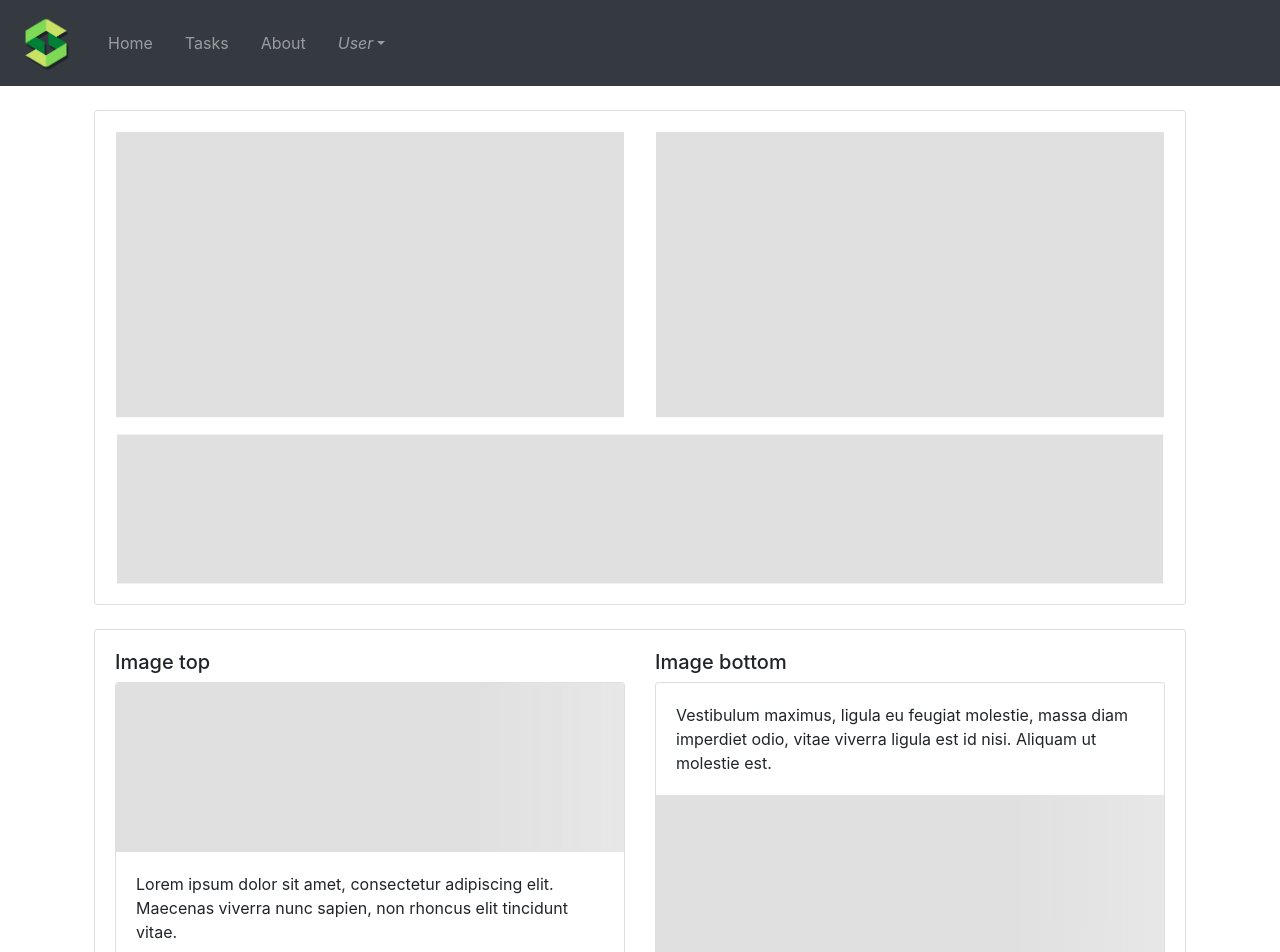
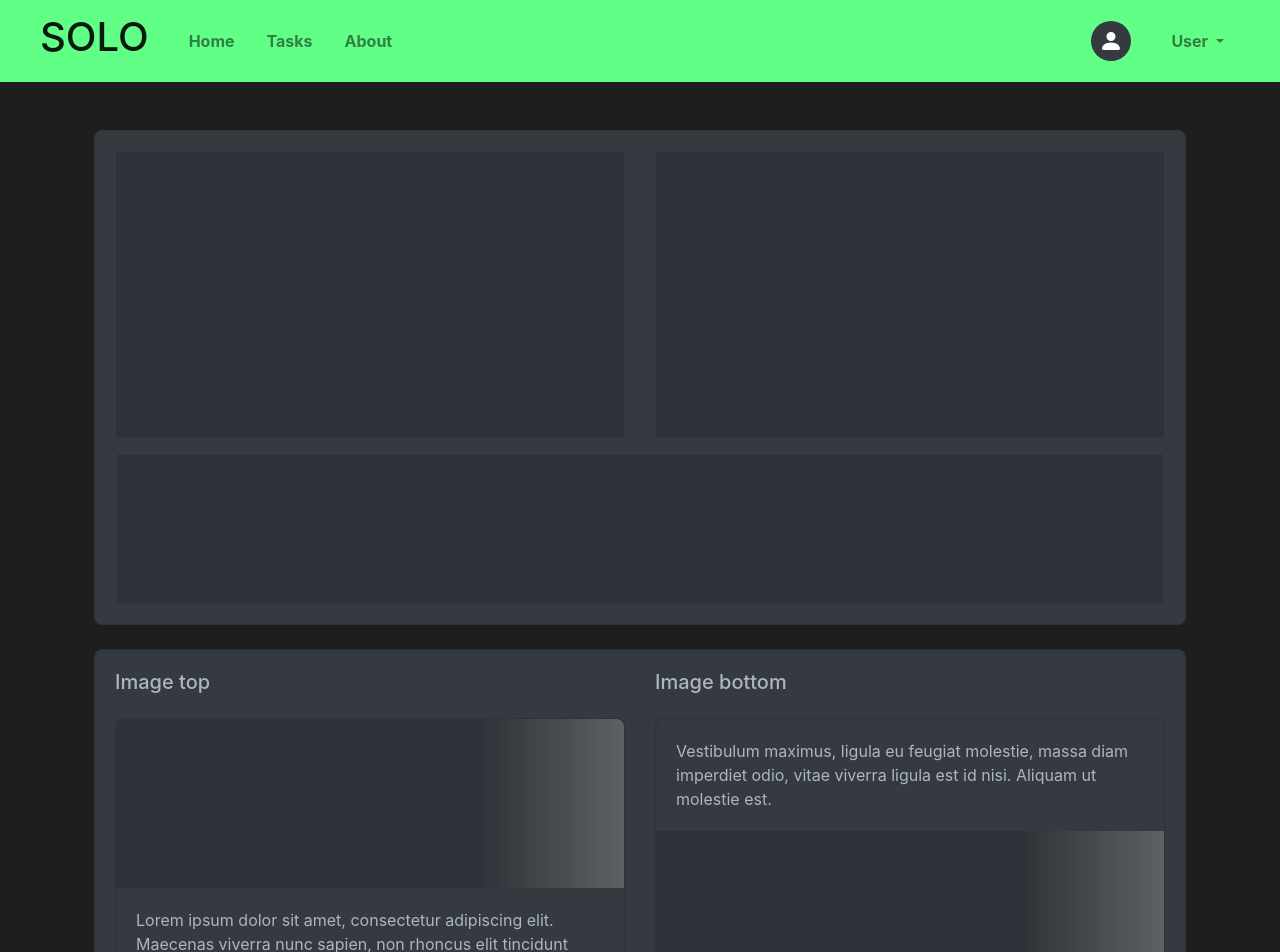
Before and after one commit to aplawson7707/solo-frontend, a Nuxt app: page /profile in a window 1280 px wide. Shown: the top 952 px of the page. Built offline with nearby package versions, Linux system fonts and the light colour scheme.

Commit message:
Add scss file to ~/assets/ and build rough theme

```diff
--- /dev/null
+++ b/assets/scss/_variables.scss
@@ -0,0 +1,131 @@
+html, body {
+    height: 100%;
+    margin: 0;
+    padding: 0;
+  }
+
+#background {
+    height: 100%;
+    margin: 0;
+    padding: 0;
+    background-color: #1e1e1e;
+}
+
+#login {
+    // display: flex;
+    min-height: 100%;
+    // justify-content: center;
+    // align-items: center;
+    // flex-direction: column;
+    background-color: #1e1e1e;
+}
+
+$white:    #fff !default;
+$gray-100: #f8f9fa !default;
+$gray-200: #e9ecef !default;
+$gray-300: #dee2e6 !default;
+$gray-400: #ced4da !default;
+$gray-500: #adb5bd !default;
+$gray-600: #6c757d !default;
+$gray-700: #495057 !default;
+$gray-800: #343a40 !default;
+$gray-900: #212529 !default;
+$black:    #000 !default;
+
+$grays: () !default;
+$grays: map-merge(
+  (
+    "100": $gray-100,
+    "200": $gray-200,
+    "300": $gray-300,
+    "400": $gray-400,
+    "500": $gray-500,
+    "600": $gray-600,
+    "700": $gray-700,
+    "800": $gray-800,
+    "900": $gray-900
+  ),
+  $grays
+);
+
+$blue:    #268fff !default;
+$indigo:  #6610f2 !default;
+$purple:  #6f42c1 !default;
+$pink:    #e83e8c !default;
+$red:     #dc3545 !default;
+$orange:  #fd7e14 !default;
+$yellow:  #ffc107 !default;
+$green:   #61ff86 !default;
+$teal:    #20c997 !default;
+$cyan:    #17a2b8 !default;
+$bground: #1e1e1e !default;
+
+$colors: () !default;
+$colors: map-merge(
+  (
+    "blue":       $blue,
+    "indigo":     $indigo,
+    "purple":     $purple,
+    "pink":       $pink,
+    "red":        $red,
+    "orange":     $orange,
+    "yellow":     $yellow,
+    "green":      $green,
+    "teal":       $teal,
+    "cyan":       $cyan,
+    "white":      $white,
+    "gray":       $gray-600,
+    "gray-dark":  $gray-900
+  ),
+  $colors
+);
+
+$primary:       $green !default;
+$secondary:     $gray-800 !default;
+$success:       $green !default;
+$info:          $teal !default;
+$warning:       $orange !default;
+$danger:        $red !default;
+$light:         $gray-500 !default;
+$dark:          $gray-900 !default;
+
+$theme-colors: () !default;
+$theme-colors: map-merge(
+  (
+    "primary":    $primary,
+    "secondary":  $secondary,
+    "success":    $success,
+    "info":       $info,
+    "warning":    $warning,
+    "danger":     $danger,
+    "light":      $light,
+    "dark":       $dark
+  ),
+  $theme-colors
+);
+
+$component-active-color:      $bground !default;
+
+$enable-shadows: true !default;
+$enable-gradients: true !default;
+
+// Body
+//
+// Settings for the `<body>` element.
+
+$body-bg:                   $bground !default;
+$body-color:                $gray-900 !default;
+
+$border-radius-sm:            .4rem !default;
+$border-radius:               .5rem !default;
+$border-radius-lg:            .6rem !default;
+
+$dropdown-bg:                       $bground !default;
+$dropdown-link-color:               $gray-300 !default;
+$dropdown-link-hover-color:         darken($gray-300, 5%) !default;
+$dropdown-link-hover-bg:            $gray-900 !default;
+
+$jumbotron-color:                   $gray-400 !default;
+$jumbotron-bg:                      $gray-800 !default;
+
+@import "node_modules/bootstrap/scss/bootstrap";
--- a/components/TopNav.vue
+++ b/components/TopNav.vue
@@ -1,7 +1,7 @@
 <template>
-  <b-navbar toggleable="lg" type="dark" variant="dark">
-    <b-navbar-brand to="/">
-      <TopNavIcon />
+  <b-navbar toggleable="lg" type="light" variant="success">
+    <b-navbar-brand to="/" class="mx-4">
+      <h1>SOLO</h1>
     </b-navbar-brand>
 
     <b-navbar-toggle target="nav-collapse" />
@@ -10,28 +10,31 @@
       <b-navbar-nav>
         <b-nav-item>
             <nuxt-link to="/" class="nav-link">
-            Home
+              <strong> Home </strong>
             </nuxt-link>
         </b-nav-item>
         <b-nav-item>
             <nuxt-link to="tasks" class="nav-link">
-            Tasks
+              <strong> Tasks </strong>
             </nuxt-link>
         </b-nav-item>
         <b-nav-item>
             <nuxt-link to="about" class="nav-link">
-            About
+              <strong> About </strong>
             </nuxt-link>
         </b-nav-item>
+      </b-navbar-nav>
+      <b-navbar-nav class="ml-auto">
+        <b-avatar class="mt-2 mr-4"></b-avatar>
         <b-nav-item>
         <!-- Add v-if="loggedIn" to b-nav-item-dropdown tag below when vuex is working correctly -->
-          <b-nav-item-dropdown right>
+          <b-nav-item-dropdown class="mr-4" right>
             <template #button-content>
-              <em>User</em>
+              <strong> User </strong>
             </template>
             <b-dropdown-item href="#">
               <nuxt-link to="profile">
-                Profile
+                <b-button variant="outline-primary"> Profile </b-button>
               </nuxt-link>
             </b-dropdown-item>
             <b-dropdown-item>
--- a/components/TopNavLogin.vue
+++ b/components/TopNavLogin.vue
@@ -1,7 +1,7 @@
 <template>
-  <b-navbar toggleable="lg" type="dark" variant="dark">
-    <b-navbar-brand to="/">
-      <top-nav-icon />
+  <b-navbar toggleable="lg" type="light" variant="success">
+    <b-navbar-brand to="/" class="mx-4">
+      <h1>SOLO</h1>
     </b-navbar-brand>
   </b-navbar>
 </template>
--- a/layouts/default.vue
+++ b/layouts/default.vue
@@ -1,5 +1,5 @@
 <template>
-  <div>
+  <div id="background">
     <TopNav />
     <Nuxt />
   </div>
--- a/layouts/minimal.vue
+++ b/layouts/minimal.vue
@@ -1,5 +1,5 @@
 <template>
-  <div>
+  <div class="background">
     <Nuxt />
   </div>
 </template>
--- a/nuxt.config.js
+++ b/nuxt.config.js
@@ -31,6 +31,10 @@ export default {
       login: '/login',
     },
   },
+
+  css: [
+    '~/assets/scss/_variables.scss',
+  ],
 
   router: {
       middleware: ['auth']
@@ -66,19 +70,5 @@ export default {
     icons: true,
     // bootstrapCSS: false, // Or `css: false`
     // bootstrapVueCSS: false // Or `bvCSS: false`
-    // componentPlugins: [
-    //     'LayoutPlugin',
-    //     'FormPlugin',
-    //     'FormCheckboxPlugin',
-    //     'FormInputPlugin',
-    //     'FormRadioPlugin',
-    //     'ToastPlugin',
-    //     'ModalPlugin',
-    // ],
-    // directivePlugins: [
-    //     'VBPopoverPlugin',
-    //     'VBTooltipPlugin',
-    //     'VBScrollspyPlugin'
-    // ],
   },
 }
--- a/package.json
+++ b/package.json
@@ -13,5 +13,8 @@
     "bootstrap-vue": "^2.21.2",
     "nuxt": "^2.15.8"
   },
-  "devDependencies": {}
+  "devDependencies": {
+    "sass": "^1.49.9",
+    "sass-loader": "10"
+  }
 }
--- a/pages/about/index.vue
+++ b/pages/about/index.vue
@@ -2,11 +2,11 @@
   <b-container>
     <b-row class="pt-3">
       <b-col cols="7">
-        <b-card>
+        <b-card class="mt-4 mb-4" bg-variant="secondary" text-variant="light">
             <h1>This is the About page</h1>
             <h4>/pages/about/index.vue</h4>
         </b-card>
-        <b-card class="mt-4">
+        <b-card class="mt-4 mb-4" bg-variant="secondary" text-variant="light">
           <b-card-img
             :src="cardImage.img"
             max-width="500"
@@ -26,7 +26,7 @@
         </b-card>
       </b-col>
       <b-col cols="5">
-        <b-card>
+        <b-card class="mt-4 mb-4" bg-variant="secondary" text-variant="light">
           <b-card-img
             :src="cardImage.img"
             style="height: 100; width: 100px;"
@@ -46,7 +46,7 @@
             </p>
           </b-card-body>
         </b-card>
-        <b-card>
+        <b-card class="mt-4 mb-4" bg-variant="secondary" text-variant="light">
           <b-card-img
             :src="cardImage.img"
             style="height: 100; width: 100px;"
@@ -66,7 +66,7 @@
             </p>
           </b-card-body>
         </b-card>
-        <b-card>
+        <b-card class="mt-4 mb-4" bg-variant="secondary" text-variant="light">
           <b-card-img
             :src="cardImage.img"
             style="height: 100; width: 100px;"
--- a/pages/profile/index.vue
+++ b/pages/profile/index.vue
@@ -1,6 +1,6 @@
 <template>
   <b-container class="p-4">
-    <b-card class="mb-4">
+    <b-card class="mt-4 mb-4" bg-variant="secondary" text-variant="light">
       <b-row>
         <b-col>
           <b-skeleton-img animation="throb"></b-skeleton-img>
@@ -17,11 +17,17 @@
         </b-col>
       </b-row>
     </b-card>
-    <b-card class="mb-4">
+    <b-card class="mt-4 mb-4" bg-variant="secondary" text-variant="light">
       <b-row>
         <b-col cols="12" md="6">
           <h5>Image top</h5>
-          <b-card no-body img-top>
+          <b-card
+            class="mt-4 mb-4"
+            bg-variant="secondary"
+            text-variant="light"
+            no-body
+            img-top
+          >
             <b-skeleton-img card-img="top" aspect="3:1"></b-skeleton-img>
             <b-card-body>
               Lorem ipsum dolor sit amet, consectetur adipiscing elit. Maecenas
@@ -31,7 +37,13 @@
         </b-col>
         <b-col cols="12" md="6">
           <h5>Image bottom</h5>
-          <b-card no-body img-bottom>
+          <b-card
+            class="mt-4 mb-4"
+            bg-variant="secondary"
+            text-variant="light"
+            no-body
+            img-bottom
+          >
             <b-card-body>
               Vestibulum maximus, ligula eu feugiat molestie, massa diam
               imperdiet odio, vitae viverra ligula est id nisi. Aliquam ut
@@ -42,11 +54,17 @@
         </b-col>
       </b-row>
     </b-card>
-    <b-card class="mb-4">
+    <b-card class="mt-4 mb-4" bg-variant="secondary" text-variant="light">
       <b-row class="mt-md-3">
         <b-col cols="12" md="6">
           <h5>Image left</h5>
-          <b-card no-body img-left>
+          <b-card
+            class="mt-4 mb-4"
+            bg-variant="secondary"
+            text-variant="light"
+            no-body
+            img-left
+          >
             <b-skeleton-img card-img="left" width="225px"></b-skeleton-img>
             <b-card-body>
               Pellentesque habitant morbi tristique senectus et netus et
@@ -56,7 +74,13 @@
         </b-col>
         <b-col cols="12" md="6">
           <h5>Image right</h5>
-          <b-card no-body img-right>
+          <b-card
+            class="mt-4 mb-4"
+            bg-variant="secondary"
+            text-variant="light"
+            no-body
+            img-right
+          >
             <b-skeleton-img card-img="right" width="225px"></b-skeleton-img>
             <b-card-body>
               Aenean tristique sagittis quam, sit amet sollicitudin neque
```
Also changed, not shown: pages/index.vue (+26 -8 lines), pages/tasks/index.vue (+4 -35 lines), 1 other file (tests, documents, lock files or other folders).
